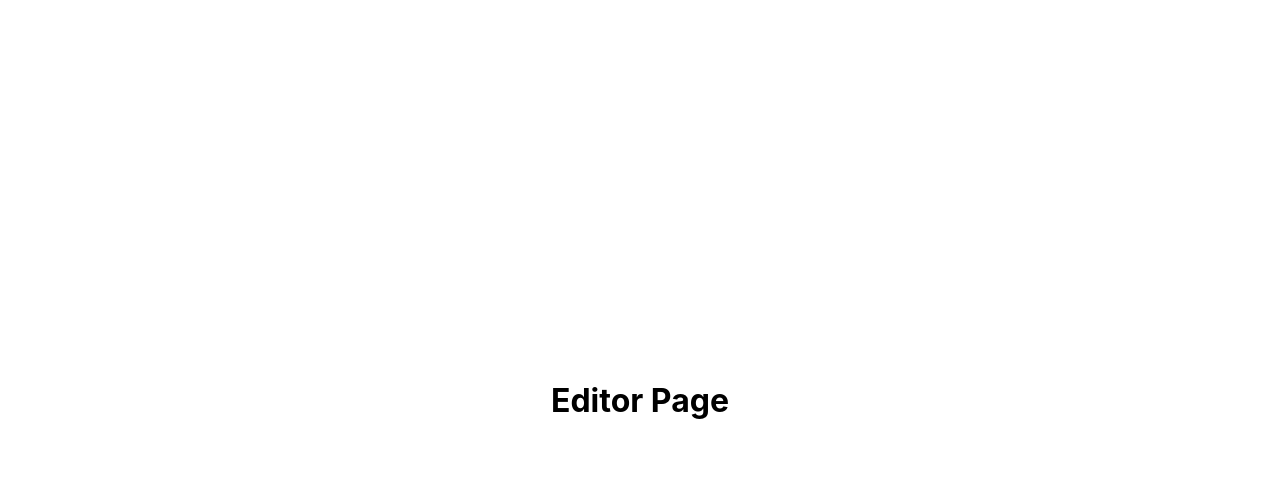
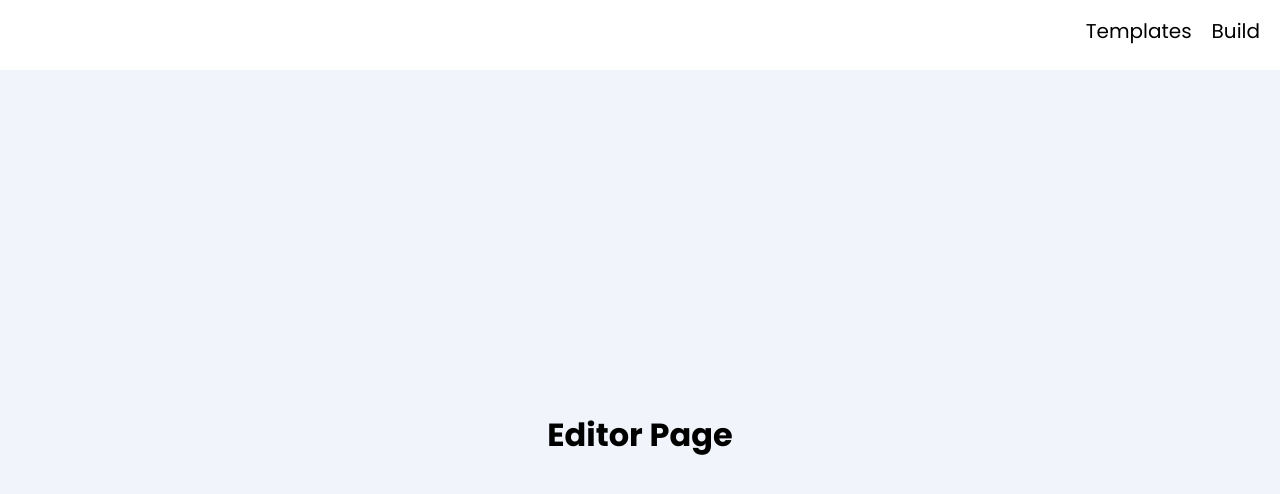
Before and after one commit to sushantdev-git/Resume-Builder, a React (Create React App) app: page /editor in a window 1280 px wide. Shown: the top 494 px of the page. Built offline with nearby package versions, Linux system fonts and the light colour scheme.

Commit message:
added navbar

```diff
--- a/src/Pages/EditorPage/EditorPage.jsx
+++ b/src/Pages/EditorPage/EditorPage.jsx
@@ -1,9 +1,14 @@
 import styles from './EditorPage.module.css';
+
+import Header from '../../components/Header/Header';
 const EditorPage = () => {
     return (
-        <div className={styles.Container}>
-            <h1>Editor Page</h1>
-        </div>
+        <>
+            <Header />
+            <div className={styles.Container}>
+                <h1>Editor Page</h1>
+            </div>
+        </>
     )
 }
 
--- a/src/Pages/EditorPage/EditorPage.module.css
+++ b/src/Pages/EditorPage/EditorPage.module.css
@@ -1,8 +1,9 @@
 
 .Container{
-    width: 100vw;
-    height: 100vh;
+    width: 100%;
+    min-height: calc(100vh - 70px);
     display: flex;
     justify-content: center;
     align-items: center;
+    background-color: #F1F5FB;
 }
--- /dev/null
+++ b/src/components/Header/Header.js
@@ -0,0 +1,16 @@
+
+import styles from './Headers.module.css';
+
+const Header = () => {
+    return (
+        <div className={styles.Header}>
+            <div className={styles.company}></div>
+            <ul className={styles.navigation}>
+                <li>Templates</li>
+                <li>Build</li>
+            </ul>
+        </div>
+    )
+}
+
+export default Header;
--- /dev/null
+++ b/src/components/Header/Headers.module.css
@@ -0,0 +1,23 @@
+.Header{
+    height: 70px;
+    width: 100%;
+    background-color: white;
+    display: flex;
+}
+
+.company{
+    flex: 1;
+}
+
+.navigation{
+    flex: 1;
+    display: flex;
+    justify-content: end;
+    list-style: none;
+}
+
+.navigation li{
+    margin-right: 20px;
+    font-size: 20px;
+    cursor: pointer;
+}
--- a/src/index.css
+++ b/src/index.css
@@ -1,6 +1,9 @@
+@import url('https://fonts.googleapis.com/css2?family=Poppins:ital,wght@0,100;0,200;0,300;0,400;0,500;0,600;0,700;0,800;0,900;1,100;1,200;1,300;1,400;1,500;1,600;1,700;1,800;1,900&display=swap');
+
 body {
   margin: 0;
-  font-family: -apple-system, BlinkMacSystemFont, 'Segoe UI', 'Roboto', 'Oxygen',
+  padding: 0;
+  font-family: 'Poppins', sans-serif, -apple-system, BlinkMacSystemFont, 'Segoe UI', 'Roboto', 'Oxygen',
     'Ubuntu', 'Cantarell', 'Fira Sans', 'Droid Sans', 'Helvetica Neue',
     sans-serif;
   -webkit-font-smoothing: antialiased;
```
Also changed, not shown: src/index.js (line endings or trailing spaces).
